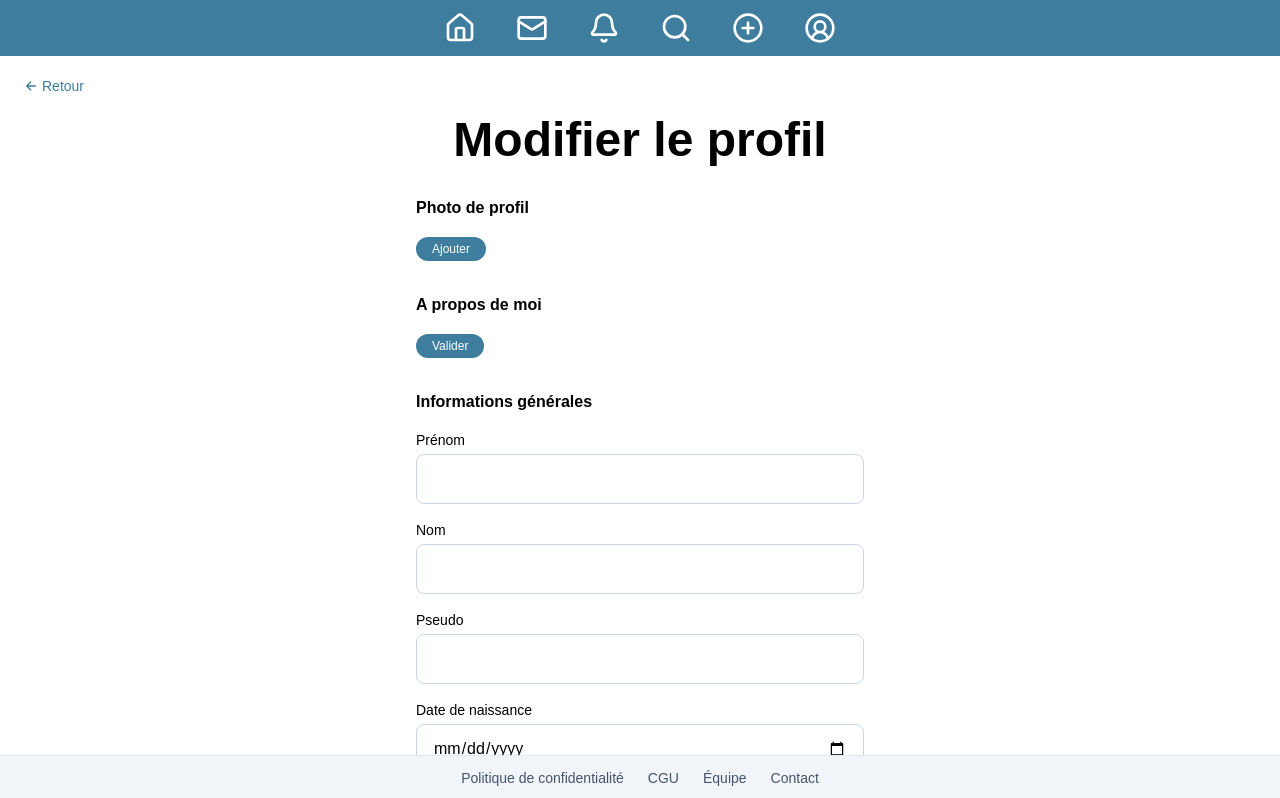
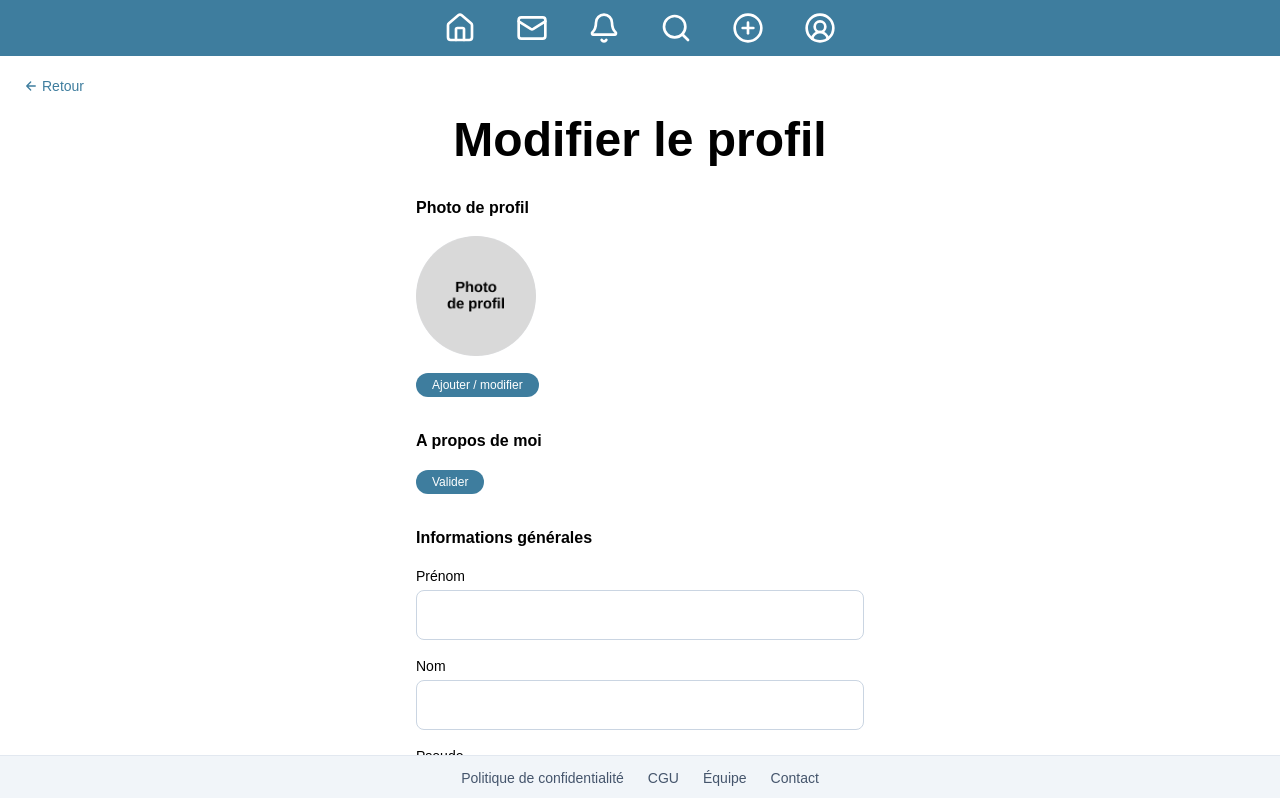
Before and after one commit to Jayleeva/42transcendence, a Next.js app in the folder frontend/: page /profile-student/settings in a window 1280 px wide. Shown: the top 798 px of the page. Built offline with nearby package versions, Linux system fonts and the light colour scheme; a web font is replaced by a local one.

Commit message:
Add : component avatar first test

```diff
--- a/frontend/app/(app)/profile-student/settings/page.tsx
+++ b/frontend/app/(app)/profile-student/settings/page.tsx
@@ -1,29 +1,10 @@
 // page de parametre de l'etudiant ( modification de ses infos, ajout de bio, photo de profil, etc )
-{/*
-import Form from "@/components/features/form/Form";
-import BackButton from "@/components/ui/BackButton";
-
-export default function Page() {
-      return (
-        <main className="flex min-h-screen justify-center px-6 py-12">
-            <div className="flex w-full max-w-md flex-col gap-6">
-                <h2 className="font-display text-5xl font-bold text-center">
-                    Modifier le profil
-                </h2>
-                <p className="font-bold">Photo de profil</p>
-                <p className="font-bold">Bio</p>
-                <p className="font-bold">Informations générales</p>
-                <p className="font-bold">Changer de mot de passe ??</p>
-                <p className="font-bold">Ajouter / enlever des animaux de compagnie</p>
-            </div>
-        </main>
-      );
-} */}
 
 //import Avatar from '@/components/ui/Avatar';
 import BackButton from '@/components/ui/BackButton';
 import MiniButton from '@/components/ui/MiniButton';
 import Input from '@/components/ui/Input';
+import Avatar from '@/components/ui/Avatar';
 //import Textarea from '@/components/ui/Textarea';
 
 export default function Page() {
@@ -42,8 +23,9 @@ export default function Page() {
             {/* ici mettre l'avatar de photo de profil actuel
                 est ce qu'on met un placeholder ?
                 est ce qu'il faut un petit bouton modif ? ou on clique dessus pour mnodif */}
+            <Avatar src="/Placeholder-test.png" alt="Test Avatar"></Avatar>
             <div>
-                <MiniButton type="submit" variant="outline">Ajouter</MiniButton>
+                <MiniButton type="submit" variant="outline">Ajouter / modifier</MiniButton>
             </div>
           </section>
 
--- a/frontend/app/contact/page.tsx
+++ b/frontend/app/contact/page.tsx
@@ -1,5 +1,6 @@
 // contact page
 
+import Avatar from '@/components/ui/Avatar';
 import MiniButton from '@/components/ui/MiniButton';
 
 export default function Page() {
@@ -16,6 +17,9 @@ export default function Page() {
       <br />
       <br />
       <MiniButton variant="outline">Valider</MiniButton>
+      <br />
+      <br />
+      <Avatar src="/Placeholder-test.png" alt="Test Avatar"></Avatar>
     </main>
   );
 }
--- a/frontend/components/ui/Avatar.tsx
+++ b/frontend/components/ui/Avatar.tsx
@@ -1 +1,17 @@
 // avatar ( rond comme les photos de profil de 42 ) pour les users et les pets
+
+import Image from 'next/image';
+
+export default function Avatar({ src, alt, children }: { src?: string; alt?: string; children?: React.ReactNode }) {
+  return (
+    <div className="relative w-30 h-30 rounded-full overflow-hidden bg-gray-200">
+        {src ? (
+            <Image src={src} alt={alt || 'Avatar'} fill sizes="100%" className="object-cover" />
+        ) : (
+            <div className="flex items-center justify-center w-full h-full text-gray-500">
+            {children || 'A'}
+            </div>
+        )}
+        </div>
+    );
+    }
```
Also changed, not shown: frontend/public/Placeholder-test.png (added).
